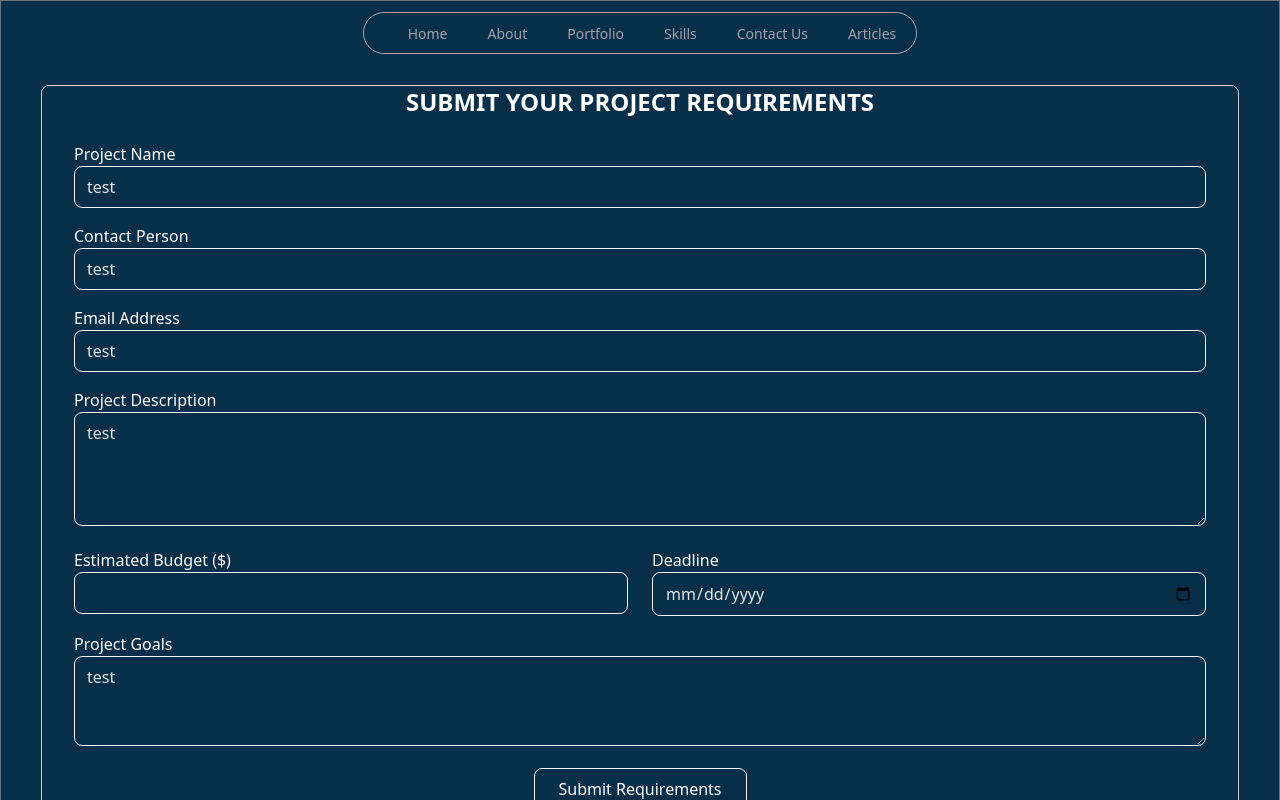
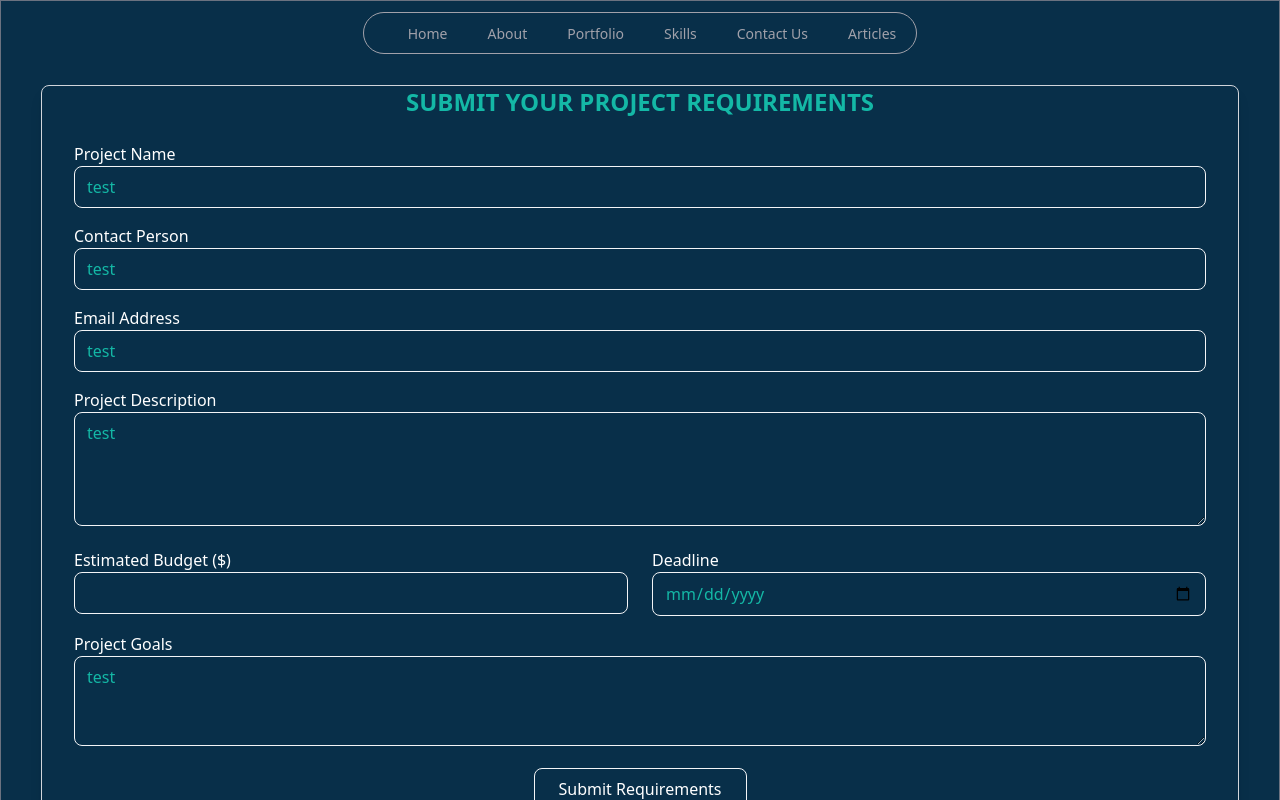
Before and after one commit to alexkemboi/alexkipchirchirkemboi, a Next.js app: page /contact in a window 1280 px wide. Shown: the top 800 px of the page. Built offline with nearby package versions, Linux system fonts and the light colour scheme.

Commit message:
fixed the branding

```diff
--- a/src/components/About.tsx
+++ b/src/components/About.tsx
@@ -16,7 +16,7 @@ const About = () => {
 	const toggleReadMore = () => {
 		setShowMore(!showMore);
 	};
-	useEffect(() => {}, []);
+	useEffect(() => { }, []);
 	return (
 		<div className="md:flex md:flex-row mx-10  animate-fadeIn  my-4">
 			<div className="md:w-2/2 sm:w-2/2 sm:m-4 bg-sky-950  p-6 rounded-md   border border-gray-700">
@@ -39,7 +39,13 @@ const About = () => {
 					<button
 						className="btn btn-link text-teal-400 text-sm mt-2"
 						onClick={toggleReadMore}>
-						Read More &gt;
+
+						<a href={`/aboutme`}>
+							<span className="absolute -inset-x-4 -inset-y-6 z-20 sm:-inset-x-6 sm:rounded-2xl"></span>
+							<span className="relative z-10 text-teal-500">
+								Read More &gt;
+							</span>
+						</a>
 					</button>
 				)}
 			</div>
--- a/src/components/Contact.tsx
+++ b/src/components/Contact.tsx
@@ -58,7 +58,7 @@
 // 							</label>
 // 							<input
 // 								type="text"
-// 								className="w-full border text-gray-200 border-gray-100 bg-sky-950 text-zinc-600 rounded border-gray-700 bg-sky-950 py-2 px-3"
+// 								className="w-full border text-teal-500 border-gray-100 bg-sky-950 text-zinc-600 rounded border-gray-700 bg-sky-950 py-2 px-3"
 // 								id="name"
 // 								name="name"
 // 								value={formData.name}
@@ -72,7 +72,7 @@
 // 							</label>
 // 							<input
 // 								type="email"
-// 								className="w-full border text-gray-200 border-gray-100 bg-sky-950 text-zinc-600 rounded border-gray-700 bg-sky-950 py-2 px-3"
+// 								className="w-full border text-teal-500 border-gray-100 bg-sky-950 text-zinc-600 rounded border-gray-700 bg-sky-950 py-2 px-3"
 // 								id="email"
 // 								name="email"
 // 								value={formData.email}
@@ -85,7 +85,7 @@
 // 								Message
 // 							</label>
 // 							<textarea
-// 								className="w-full border text-gray-200 border-gray-100 bg-sky-950 text-zinc-600 rounded border-gray-700 bg-sky-950 py-2 px-3"
+// 								className="w-full border text-teal-500 border-gray-100 bg-sky-950 text-zinc-600 rounded border-gray-700 bg-sky-950 py-2 px-3"
 // 								id="message"
 // 								name="message"
 // 								rows={5}
@@ -173,7 +173,7 @@ const ProjectRequirements = () => {
 		<section id="project-requirements" className="bg-sky-950 px-10 py-5">
 			<div className="card border border-gray-300  rounded-lg shadow-lg">
 				<div className="card-header">
-					<h1 className="text-center text-2xl font-bold text-white">
+					<h1 className="text-center text-2xl font-bold text-teal-500">
 						SUBMIT YOUR PROJECT REQUIREMENTS
 					</h1>
 				</div>
@@ -185,7 +185,7 @@ const ProjectRequirements = () => {
 							</label>
 							<input
 								type="text"
-								className="w-full border text-gray-200 border-gray-100 bg-sky-950 rounded-lg px-3 py-2"
+								className="w-full border text-teal-500 border-gray-100 bg-sky-950 rounded-lg px-3 py-2"
 								id="projectName"
 								name="projectName"
 								value={formData.projectName}
@@ -199,7 +199,7 @@ const ProjectRequirements = () => {
 							</label>
 							<input
 								type="text"
-								className="w-full border text-gray-200 border-gray-100 bg-sky-950 rounded-lg px-3 py-2"
+								className="w-full border text-teal-500 border-gray-100 bg-sky-950 rounded-lg px-3 py-2"
 								id="contactPerson"
 								name="contactPerson"
 								value={formData.contactPerson}
@@ -213,7 +213,7 @@ const ProjectRequirements = () => {
 							</label>
 							<input
 								type="email"
-								className="w-full border text-gray-200 border-gray-100 bg-sky-950 rounded-lg px-3 py-2"
+								className="w-full border text-teal-500 border-gray-100 bg-sky-950 rounded-lg px-3 py-2"
 								id="email"
 								name="email"
 								value={formData.email}
@@ -226,7 +226,7 @@ const ProjectRequirements = () => {
 								Project Description
 							</label>
 							<textarea
-								className="w-full border text-gray-200 border-gray-100 bg-sky-950 rounded-lg px-3 py-2"
+								className="w-full border text-teal-500 border-gray-100 bg-sky-950 rounded-lg px-3 py-2"
 								id="description"
 								name="description"
 								rows={4}
@@ -241,7 +241,7 @@ const ProjectRequirements = () => {
 								</label>
 								<input
 									type="number"
-									className="w-full border text-gray-200 border-gray-100 bg-sky-950 rounded-lg px-3 py-2"
+									className="w-full border text-teal-500 border-gray-100 bg-sky-950 rounded-lg px-3 py-2"
 									id="budget"
 									name="budget"
 									value={formData.budget}
@@ -255,7 +255,7 @@ const ProjectRequirements = () => {
 								</label>
 								<input
 									type="date"
-									className="w-full border text-gray-200 border-gray-100 bg-sky-950 rounded-lg px-3 py-2"
+									className="w-full border text-teal-500 border-gray-100 bg-sky-950 rounded-lg px-3 py-2"
 									id="deadline"
 									name="deadline"
 									value={formData.deadline}
@@ -269,7 +269,7 @@ const ProjectRequirements = () => {
 								Project Goals
 							</label>
 							<textarea
-								className="w-full border text-gray-200 border-gray-100 bg-sky-950 rounded-lg px-3 py-2"
+								className="w-full border text-teal-500 border-gray-100 bg-sky-950 rounded-lg px-3 py-2"
 								id="goals"
 								name="goals"
 								rows={3}
--- a/src/components/Home.tsx
+++ b/src/components/Home.tsx
@@ -11,8 +11,8 @@ import {
 } from "@fortawesome/free-brands-svg-icons";
 
 const Home = () => {
-	const downloadCV = () => {};
-	useEffect(() => {}, []);
+	const downloadCV = () => { };
+	useEffect(() => { }, []);
 	return (
 		<section
 			id="home"
@@ -46,7 +46,13 @@ const Home = () => {
 									type="button"
 									className="btn border border-zinc-400  shadow-5xl rounded py-1 px-10 text-teal-400 my-4 font-bold"
 									onClick={downloadCV}>
-									Resume
+									<a href={`/resume`}>
+										<span className="absolute -inset-x-4 -inset-y-6 z-20 sm:-inset-x-6 sm:rounded-2xl"></span>
+										<span className="relative z-10 text-teal-500">
+											Resume &gt;
+										</span>
+									</a>
+
 								</button>
 
 								<div className="flex flex-row">
```
